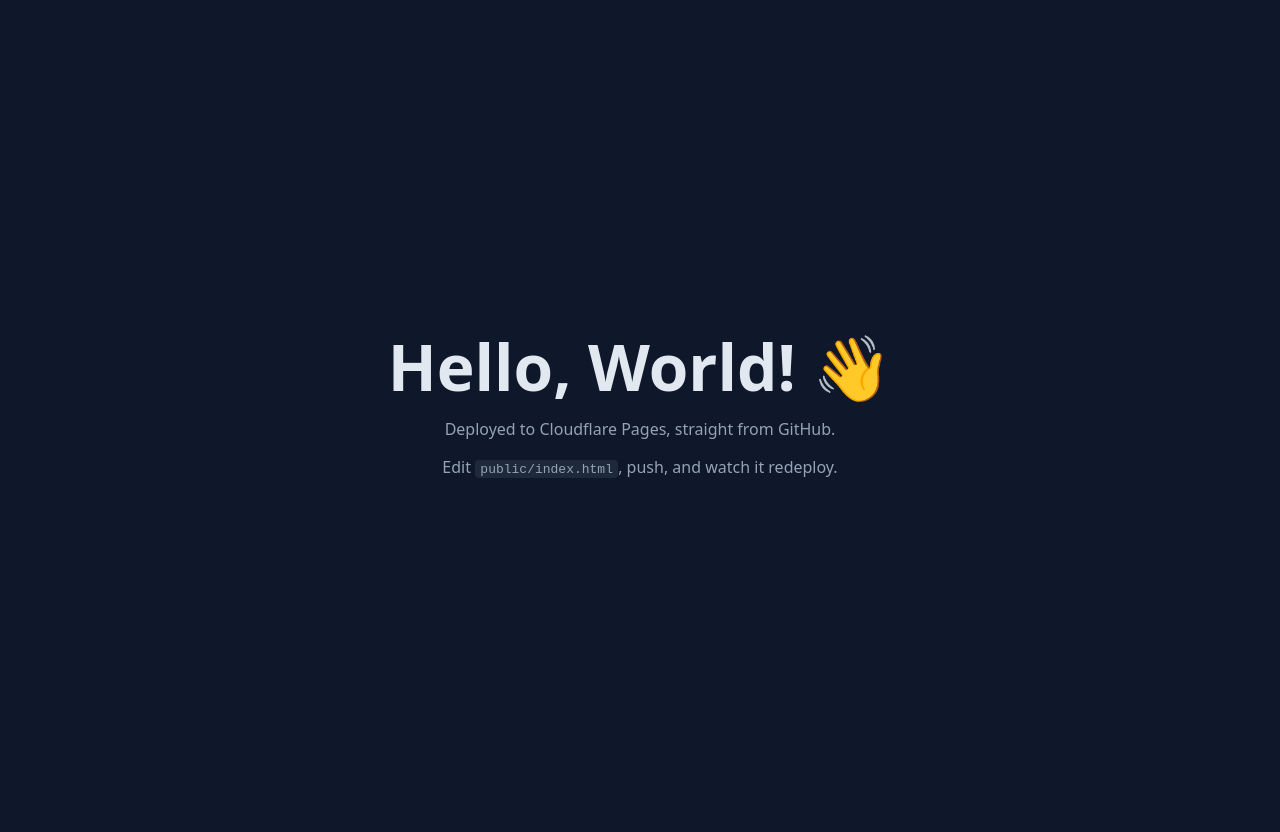
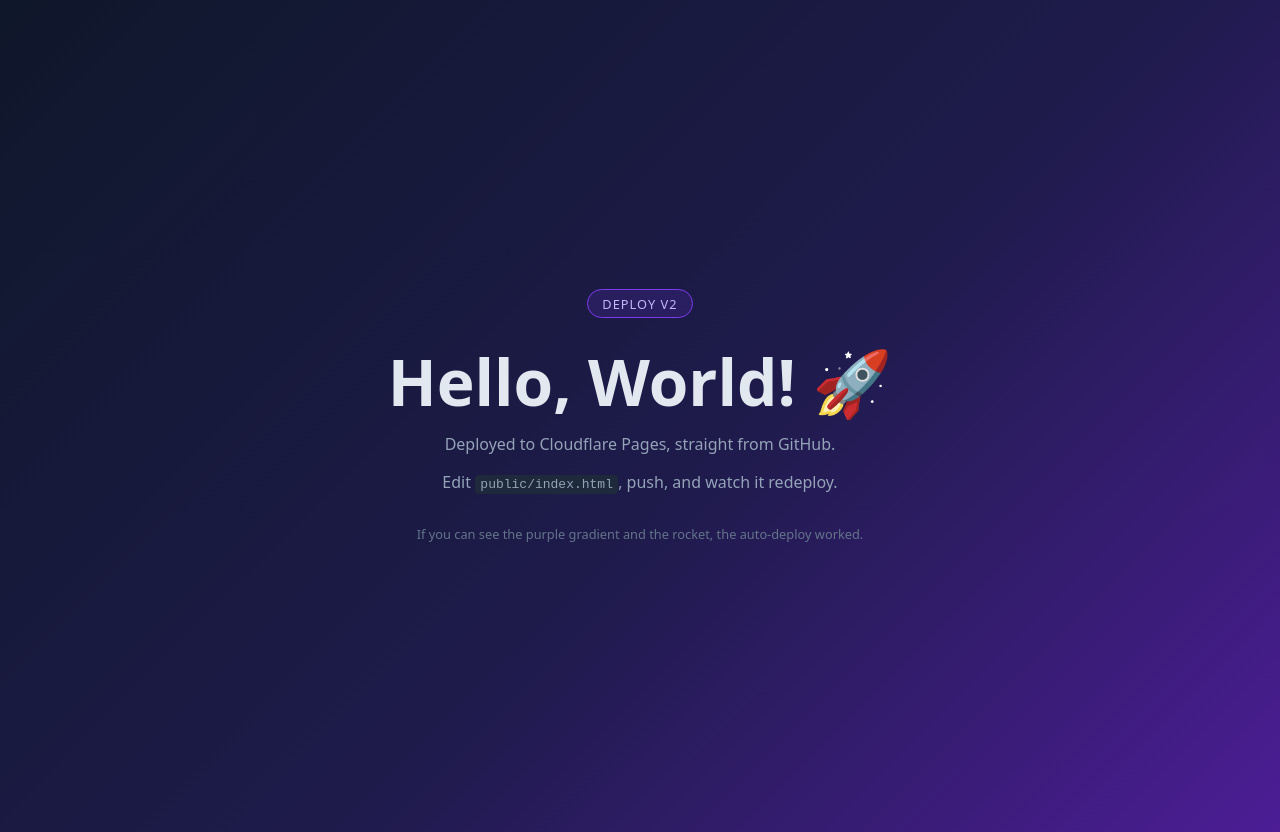
Before and after one commit to mamura66/testwebsite, a plain HTML site: page public/index.html in a window 1280 px wide. Before the commit the page ends 800 px from the top, so only its background shows below. Drawn offline with Linux system fonts and the light colour scheme.

Commit message:
Style refresh: gradient background and v2 badge

```diff
--- a/public/index.html
+++ b/public/index.html
@@ -3,7 +3,7 @@
 <head>
   <meta charset="utf-8" />
   <meta name="viewport" content="width=device-width, initial-scale=1" />
-  <title>Hello World</title>
+  <title>Hello World — v2</title>
   <style>
     :root { color-scheme: light dark; }
     body {
@@ -12,20 +12,40 @@
       display: grid;
       place-items: center;
       font-family: system-ui, -apple-system, "Segoe UI", sans-serif;
-      background: #0f172a;
+      background: linear-gradient(135deg, #0f172a 0%, #1e1b4b 55%, #4c1d95 100%);
       color: #e2e8f0;
       text-align: center;
+      padding: 1rem;
     }
     h1 { font-size: clamp(2rem, 8vw, 4rem); margin: 0 0 .5rem; }
     p { color: #94a3b8; margin: 0; }
     code { background: #1e293b; padding: .15em .4em; border-radius: 4px; }
+    .badge {
+      display: inline-block;
+      margin-bottom: 1.25rem;
+      padding: .3rem .9rem;
+      border: 1px solid #7c3aed;
+      border-radius: 999px;
+      background: rgba(124, 58, 237, .15);
+      color: #c4b5fd;
+      font-size: .8rem;
+      letter-spacing: .08em;
+      text-transform: uppercase;
+    }
+    .footer {
+      margin-top: 2rem;
+      font-size: .8rem;
+      color: #64748b;
+    }
   </style>
 </head>
 <body>
   <main>
-    <h1>Hello, World! 👋</h1>
+    <span class="badge">Deploy v2</span>
+    <h1>Hello, World! 🚀</h1>
     <p>Deployed to Cloudflare Pages, straight from GitHub.</p>
     <p style="margin-top:1rem">Edit <code>public/index.html</code>, push, and watch it redeploy.</p>
+    <p class="footer">If you can see the purple gradient and the rocket, the auto-deploy worked.</p>
   </main>
 </body>
 </html>
```
